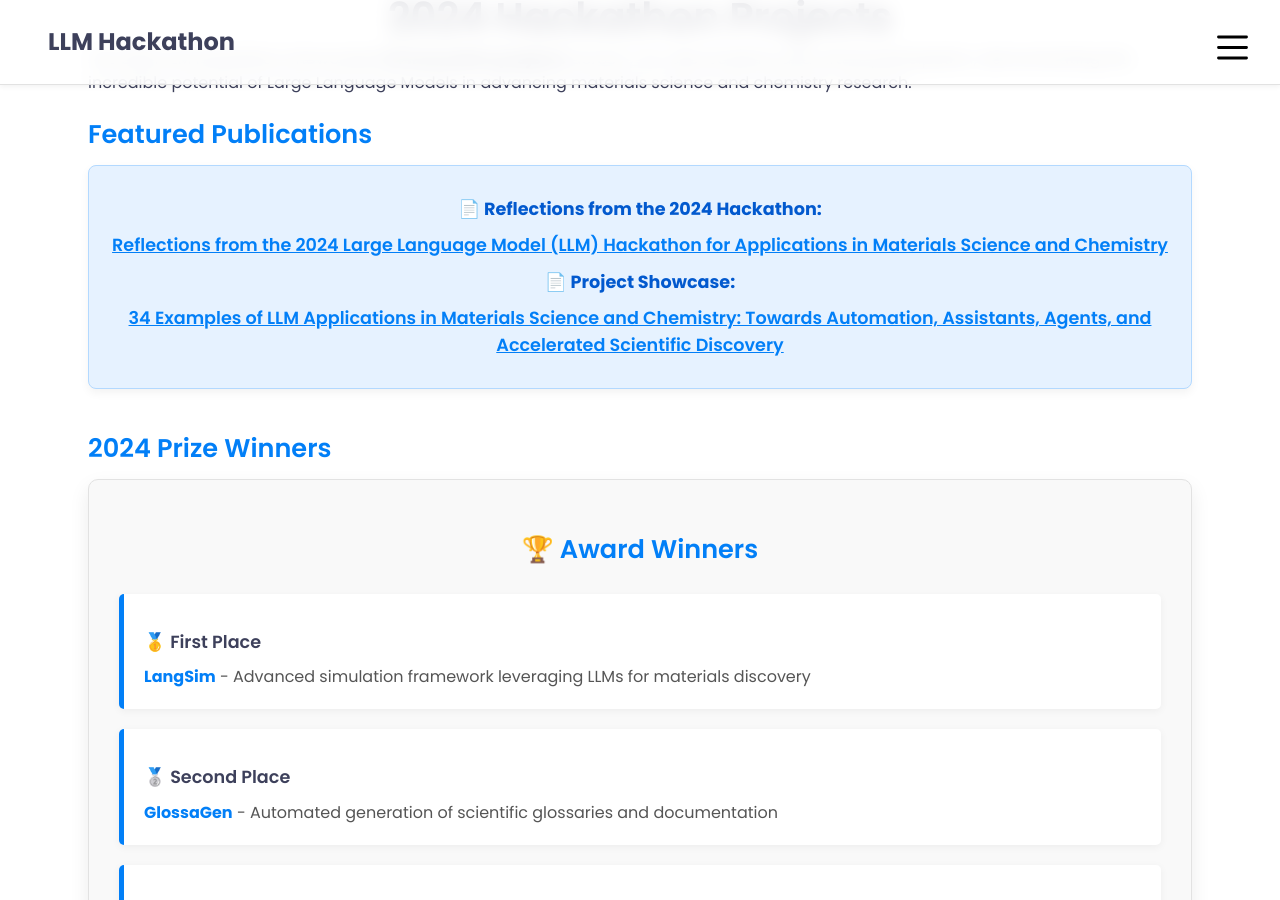
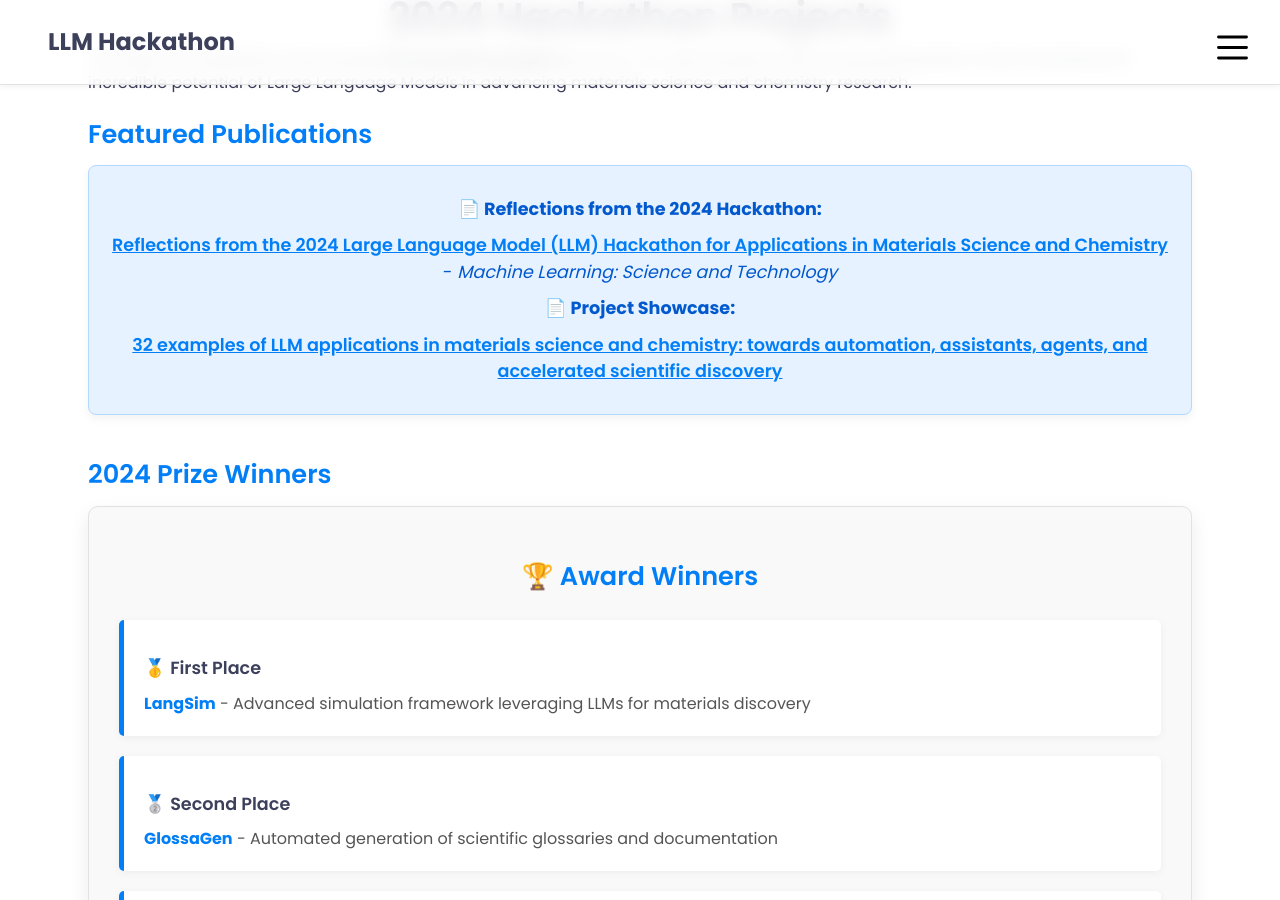
Before and after one commit to llmhackathon/llmhackathon.github.io, a Jekyll site: the page built from projects.md, in a window 1280 px wide and 900 px high, scrolled down 501 px. Built offline with Jekyll 4.4.1, drawn with Linux system fonts in a browser that asks for light colours; nearby versions of some CDN libraries.

Commit message:
showcase paper updated from arXiv to MLST paper link

```diff
--- a/projects.md
+++ b/projects.md
@@ -13,10 +13,10 @@
 
 <div class="paper-links">
     <p><strong>📄 Reflections from the 2024 Hackathon:</strong></p>
-    <p><a href="https://arxiv.org/abs/2411.15221" target="_blank" rel="noopener">Reflections from the 2024 Large Language Model (LLM) Hackathon for Applications in Materials Science and Chemistry</a></p>
+    <p><a href="https://arxiv.org/abs/2411.15221" target="_blank" rel="noopener">Reflections from the 2024 Large Language Model (LLM) Hackathon for Applications in Materials Science and Chemistry</a> - <em>Machine Learning: Science and Technology</em></p>
 
     <p><strong>📄 Project Showcase:</strong></p>
-    <p><a href="https://arxiv.org/abs/2505.03049" target="_blank" rel="noopener">34 Examples of LLM Applications in Materials Science and Chemistry: Towards Automation, Assistants, Agents, and Accelerated Scientific Discovery</a></p>
+    <p><a href="https://doi.org/10.1088/2632-2153/ae011a" target="_blank" rel="noopener">32 examples of LLM applications in materials science and chemistry: towards automation, assistants, agents, and accelerated scientific discovery</a></p>
 </div>
 
 ### 2024 Prize Winners
@@ -66,26 +66,31 @@
 Our hackathons have explored diverse applications of LLMs across multiple domains:
 
 ### 🔬 Materials Discovery
+
 - Automated materials design and optimization
 - Property prediction and screening
 - Novel material synthesis pathways
 
 ### ⚗️ Chemical Research
+
 - Reaction mechanism analysis
 - Drug discovery and molecular design
 - Chemical safety and risk assessment
 
 ### 📊 Data Analysis & Visualization
+
 - Automated data processing pipelines
 - Interactive visualization platforms
 - Literature mining and synthesis
 
 ### 🤖 AI Assistants & Agents
+
 - Research assistants for scientists
 - Automated experimental design
 - Knowledge extraction and summarization
 
 ### 🔧 Tools & Platforms
+
 - Domain-specific LLM applications
 - Integration with existing scientific software
 - User-friendly interfaces for researchers
@@ -93,12 +98,14 @@
 ## Participation Statistics
 
 ### 2024 Event
+
 - **34 projects** submitted
 - **7 on-site locations** worldwide
 - **Virtual participation** enabled global reach
 - **International collaboration** across continents
 
 ### 2023 Event
+
 - **14 foundational projects**
 - **Proof of concept** for LLM applications
 - **Community building** in AI + materials science
```
Also changed, not shown: README.md.
